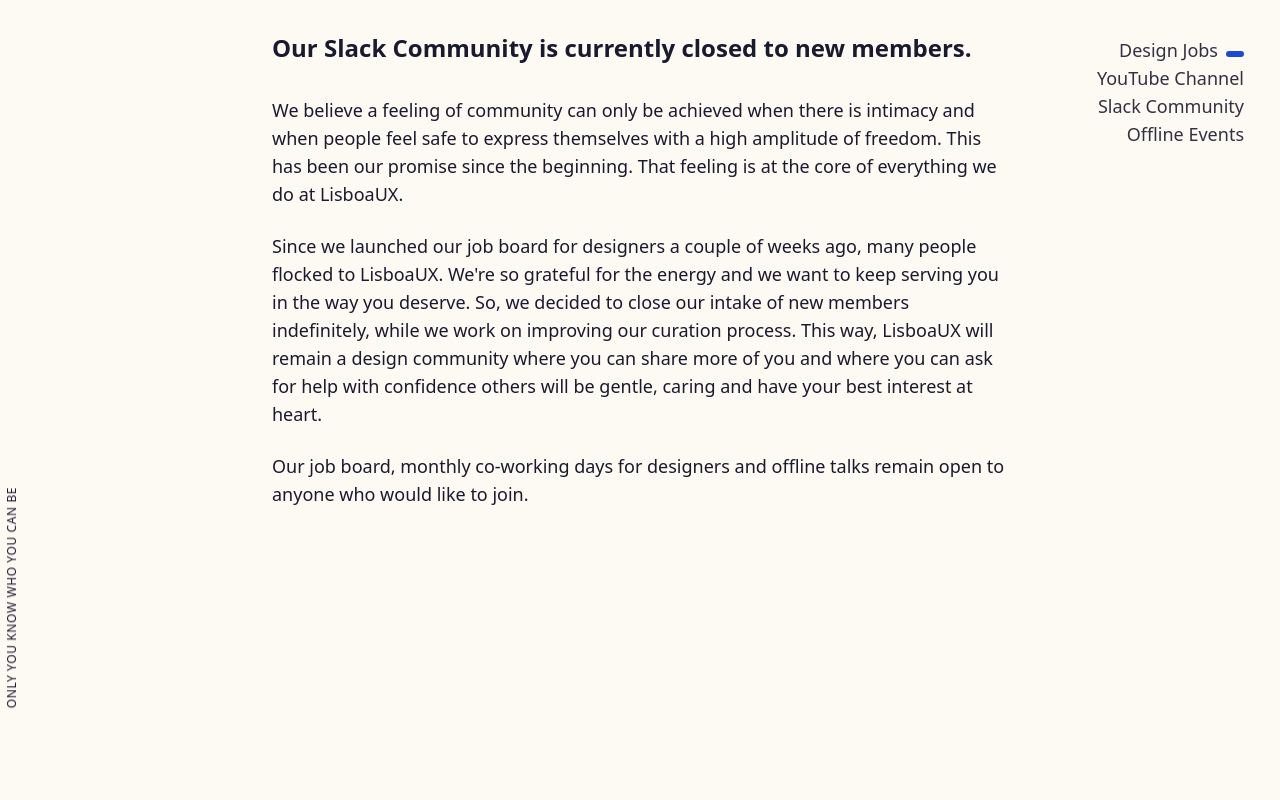
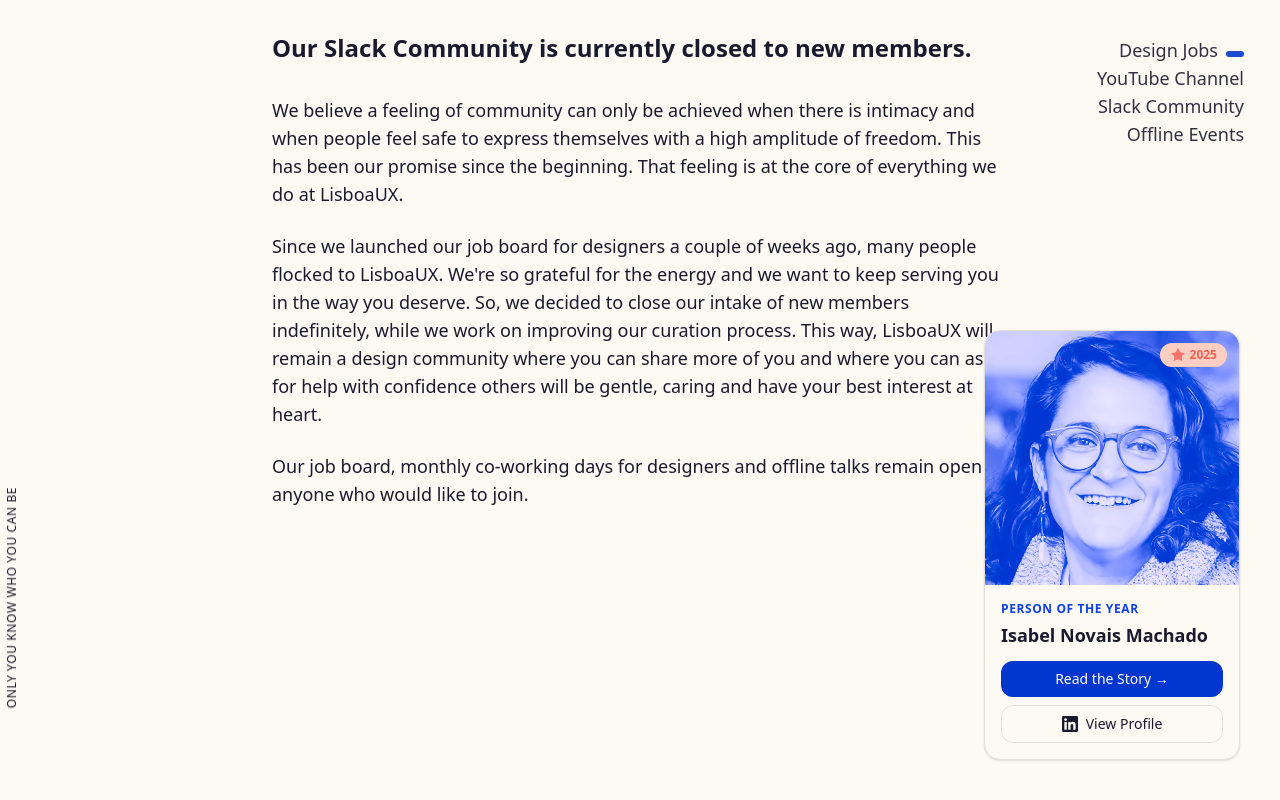
Before and after one commit to malikpiara/lisboaux.com, a Next.js app: page /slack in a window 1280 px wide. Built offline with nearby package versions, Linux system fonts and the light colour scheme.

Commit message:
Add Person of The Month card to website.

```diff
--- a/app/layout.js
+++ b/app/layout.js
@@ -1,5 +1,8 @@
 import "./globals.css";
 import { Motto } from '@/components/motto';
+import Link from 'next/link';
+import Image from 'next/image';
+import { Star } from 'lucide-react';
 
 export const metadata = {
   title: "LisboaUX",
@@ -14,7 +17,62 @@
       >
         {children}
         <Motto />
+        <CardPersonOfTheMonth/>
       </body>
     </html>
   );
 }
+
+const CardPersonOfTheMonth = () => (
+  <div className='w-64 bg-background rounded-xl border border-border shadow-sm overflow-hidden right-10 bottom-10 fixed hidden lg:block'>
+    {/* Photo with subtle overlay */}
+    <div className='relative'>
+      <Image
+        width={300}
+        height={300}
+        src={'/isabel.png'}
+        alt='Isabel Novais Machado - Person of the Year'
+        className='w-full aspect-square object-cover'
+      />
+      {/* Year badge */}
+      <div className='absolute top-3 right-3 px-2.5 py-1 rounded-full text-xs font-bold bg-[#FFCEC3] text-[#f66151] dark:bg-[#f8746b] dark:text-[#ffd3c9] flex gap-1'>
+        <Star
+          className='dark:fill-[#FFC94A] fill-[#f8746b]'
+          height={'16'}
+          width={'16'}
+          strokeWidth={0}
+        />{' '}
+        2025
+      </div>
+    </div>
+
+    {/* Content */}
+    <div className='p-4'>
+      <p className='text-xs font-semibold uppercase tracking-wider mb-1 text-[#0D40E7] dark:text-[#3663f6] '>
+        Person of the Year
+      </p>
+      <h3 className='text-lg font-bold mb-3 text-foreground'>
+        Isabel Novais Machado
+      </h3>
+
+      {/* Links */}
+      <div className='flex flex-col gap-2'>
+        <Link
+          href='https://www.linkedin.com/feed/update/urn:li:activity:7424848804094418944'
+          className='flex items-center justify-center gap-2 py-2 px-3 rounded-lg text-sm font-medium transition-opacity hover:opacity-90 bg-[#0237cf] text-white'
+        >
+          Read the Story →
+        </Link>
+        <Link
+          href='https://www.linkedin.com/in/isabelnovais'
+          className='flex items-center justify-center gap-2 py-2 px-3 rounded-lg text-sm font-medium border transition-colors hover:bg-white/50 dark:text-[#ffffff]/50'
+        >
+          <svg className='w-4 h-4' fill='currentColor' viewBox='0 0 24 24'>
+            <path d='M20.447 20.452h-3.554v-5.569c0-1.328-.027-3.037-1.852-3.037-1.853 0-2.136 1.445-2.136 2.939v5.667H9.351V9h3.414v1.561h.046c.477-.9 1.637-1.85 3.37-1.85 3.601 0 4.267 2.37 4.267 5.455v6.286zM5.337 7.433c-1.144 0-2.063-.926-2.063-2.065 0-1.138.92-2.063 2.063-2.063 1.14 0 2.064.925 2.064 2.063 0 1.139-.925 2.065-2.064 2.065zm1.782 13.019H3.555V9h3.564v11.452zM22.225 0H1.771C.792 0 0 .774 0 1.729v20.542C0 23.227.792 24 1.771 24h20.451C23.2 24 24 23.227 24 22.271V1.729C24 .774 23.2 0 22.222 0h.003z' />
+          </svg>
+          View Profile
+        </Link>
+      </div>
+    </div>
+  </div>
+);
--- a/app/page.js
+++ b/app/page.js
@@ -31,7 +31,7 @@
 
 export function NewNavigation() {
   return (
-    <ul className='text-lg font-medium md:absolute right-5 bottom-5 lg:top-5 text-right border md:border-none rounded-lg p-4 shadow md:shadow-none md:bg-background bg-card fixed opacity-90 backdrop-blur-md'>
+    <ul className='text-lg font-medium md:absolute right-5 bottom-5 lg:top-5 text-right border md:border-none rounded-lg p-4 shadow md:shadow-none md:bg-background bg-card fixed left-5 md:left-auto opacity-90 backdrop-blur-md'>
       <li>
         <Link
           className='flex flex-row justify-end items-start gap-2'
@@ -39,9 +39,9 @@
         >
           <div>Design Jobs</div>
           <div className='m-0'>
-            <Badge className={'bg-[#0237CF] text-muted md:hidden'}>New</Badge>
+            <Badge className={'bg-[#0237CF] dark:bg-[#3663f6] text-muted md:hidden'}>New</Badge>
             <Badge
-              className={'bg-[#0237CF] text-muted hidden md:inline-flex'}
+              className={'bg-[#0237CF] dark:bg-[#3663f6] text-muted hidden md:inline-flex'}
             ></Badge>
           </div>
         </Link>
--- a/app/slack/page.jsx
+++ b/app/slack/page.jsx
@@ -1,6 +1,4 @@
-import Link from 'next/link';
-import Image from 'next/image';
-import { Badge } from '@/components/ui/badge';
+import { NewNavigation } from '../page';
 
 export default function SlackPage() {
   return (
@@ -46,33 +44,3 @@
     </main>
   );
 }
-
-export function NewNavigation() {
-  return (
-    <ul className='text-lg font-medium md:absolute right-5 bottom-5 lg:top-5 text-right border md:border-none rounded-lg p-4 shadow md:shadow-none md:bg-background bg-card fixed opacity-90 backdrop-blur-md'>
-      <li>
-        <Link
-          className='flex flex-row justify-end items-start gap-2'
-          href={'https://jobs.lisboaux.com'}
-        >
-          <div>Design Jobs</div>
-          <div className='m-0'>
-            <Badge className={'bg-[#0237CF] text-muted md:hidden'}>New</Badge>
-            <Badge
-              className={'bg-[#0237CF] text-muted hidden md:inline-flex'}
-            ></Badge>
-          </div>
-        </Link>
-      </li>
-      <li>
-        <Link href={'https://www.youtube.com/@LisboaUX'}>YouTube Channel</Link>
-      </li>
-      <li>
-        <Link href={'/slack'}>Slack Community</Link>
-      </li>
-      <li>
-        <Link href={'https://lu.ma/lisboaux'}>Offline Events</Link>
-      </li>
-    </ul>
-  );
-}
--- a/components/navbar.jsx
+++ b/components/navbar.jsx
@@ -27,7 +27,7 @@
             href='https://jobs.lisboaux.com/'
             className='hover:text-primary hover:opacity-30 transition-all'
           >
-            Jobs <Badge className={'bg-blue-700'}>New</Badge>
+            Jobs <Badge className={'bg-[#3663f6]'}>New</Badge>
           </Link>
           <Link
             href='/mentors'
```
